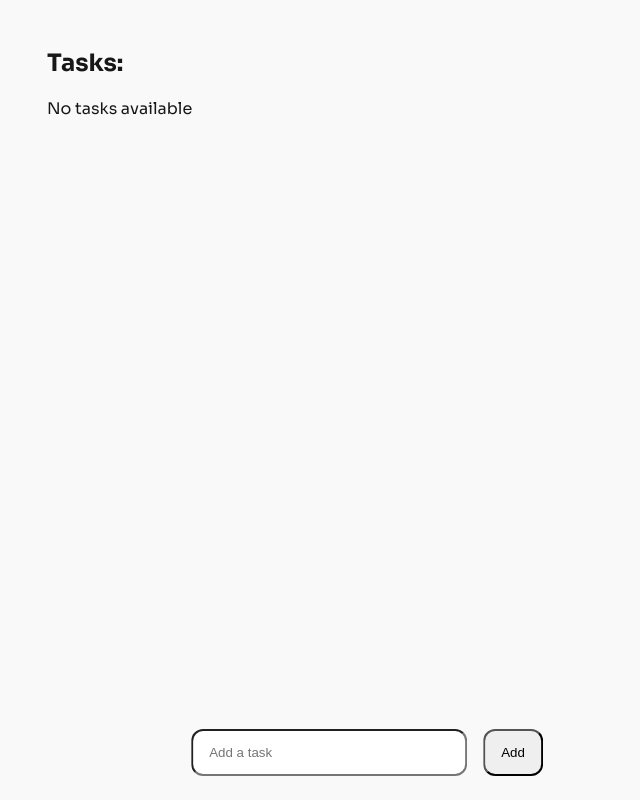
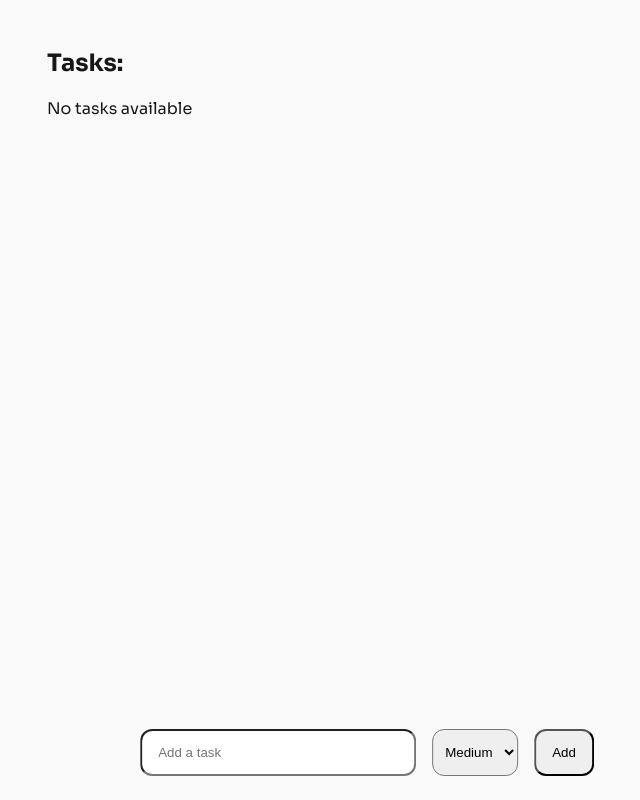
Before and after one commit to victorbruce/task-tracker, a React (Vite) app: page / in a window 1280 px wide. Shown: the whole page, without its empty margins (273-913 px from the left). Built offline with nearby package versions, Linux system fonts and the light colour scheme.

Commit message:
refactor: add a select dropdown to add filter when adding task

```diff
--- a/src/components/TaskForm/TaskForm.module.css
+++ b/src/components/TaskForm/TaskForm.module.css
@@ -21,6 +21,11 @@
   border-radius: 12px;
 }
 
+.select {
+  padding: 14px 8px;
+  border-radius: 12px;
+}
+
 .srOnly {
   position: absolute;
   width: 1px;
--- a/src/components/TaskForm/index.tsx
+++ b/src/components/TaskForm/index.tsx
@@ -1,9 +1,11 @@
-import { FormEvent, useRef } from "react";
+import { FormEvent, useRef, useState } from "react";
 import { useTaskContext } from "../../context/TaskContext";
 import style from "./TaskForm.module.css";
+import { ITask } from "../../context/TaskContext";
 
 const TaskForm = () => {
   const taskInputRef = useRef<HTMLInputElement>(null);
+  const [priority, setPriority] = useState<ITask["priority"]>("Medium");
   const { addTask } = useTaskContext();
 
   const handleSubmit = (e: FormEvent) => {
@@ -14,7 +16,7 @@ const TaskForm = () => {
       addTask({
         id: Date.now(),
         title: taskInputRef.current.value,
-        priority: "Medium",
+        priority,
       });
       taskInputRef.current.value = "";
     }
@@ -34,6 +36,17 @@ const TaskForm = () => {
         placeholder="Add a task"
         required
       />
+      <select
+        id="priority"
+        name="priority"
+        className={style.select}
+        value={priority}
+        onChange={(e) => setPriority(e.target.value as ITask["priority"])}
+      >
+        <option value="Low">Low</option>
+        <option value="Medium">Medium</option>
+        <option value="High">High</option>
+      </select>
       <button className={style.btn} type="submit" aria-label="Add Task">
         Add
       </button>
```
